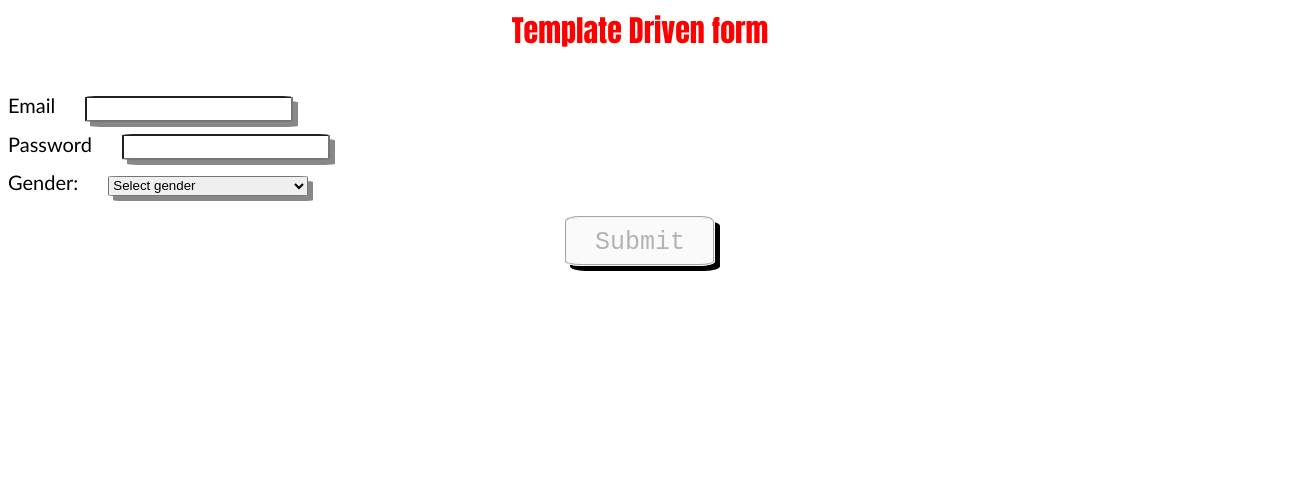
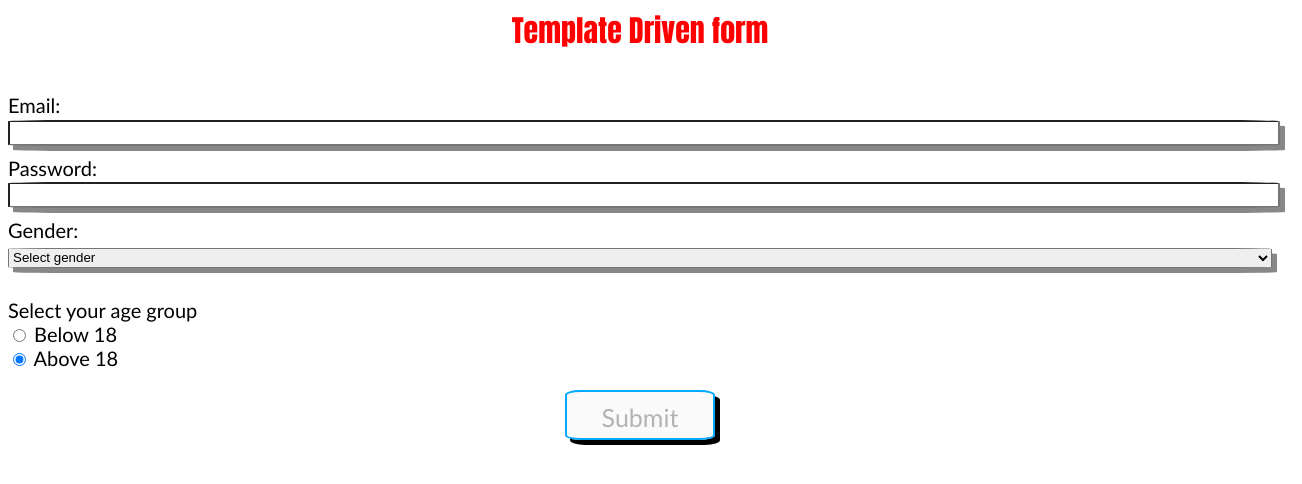
Before and after one commit to dev-shreya/template-form-practice-snippet, an Angular app: page / in a window 1280 px wide. Shown: the top 484 px of the page, 1302 px wide, since content can reach past the window. Built offline with nearby package versions, Linux system fonts and the light colour scheme.

Commit message:
Added radio buttoms and some more validation

```diff
--- a/src/app/header.component.css
+++ b/src/app/header.component.css
@@ -24,14 +24,14 @@
     border-radius: 5%;
     box-shadow: 5px 5px #888888;
     height: 20px;
-    width: 200px;
+    width: 100%;
 
   }
-  input{
+  input.form-control{
     border-radius: 5%;
     box-shadow: 5px 5px #888888;
     height: 20px;
-    width: 200px;
+    width: 100%;
     margin-bottom: 10px;
 
   }
@@ -43,12 +43,16 @@
     height: 50px;
     font-size: 25px;
     font-weight:500;
-    font-family:'Courier New', Courier, monospace;
+    font-family:'Gill Sans', 'Gill Sans MT', Calibri, 'Trebuchet MS', sans-serif;
     box-shadow: 5px 5px black;
     border-style: groove;
     padding: 10px 10px 10px 10px ;
     border-color: aliceblue;
+    border: 2px solid rgb(0, 170, 255);
 
+  }
+  .form-group{
+    display: block;
   }
   .button-container {
     display: flex;
@@ -69,3 +73,6 @@
     color: red;
 
   }
+  .radio-box{
+    margin-top: 30px;
+  }
--- a/src/app/header.component.html
+++ b/src/app/header.component.html
@@ -5,7 +5,7 @@
     <div class="col-md-10 col-sm-8 col-xs-6 col-md-offset-1 col-md-offset-2">
         <form  #f="ngForm" (ngSubmit)="onSubmit(f)">
             <div class="form-group">
-                <label for="email">Email</label>
+                <label for="email">Email:</label>
                 <input type="email" class="form-control"
                 id="email" name="email" email
                 ngModel #email="ngModel" required>
@@ -16,7 +16,7 @@
                 <!-- <button class="btn btn-default"   type="button">Suggest a Username</button> -->
             </div>
             <div class="form-group">
-            <label for="Password">Password</label>
+            <label for="Password">Password:</label>
             <input type="password" class="form-control"
             id="password" ngModel name="password" required minlength="6" #password="ngModel">
             @if(password.touched && !password.valid){
@@ -37,6 +37,24 @@
             }
 
         </div>
+        <div class="radio-box">
+        <label for="ageGroup">Select your age group</label>
+        <div class="form-group">
+            @for(age of ageGroup;track age){
+                <div class="radio" >
+                    <label >
+                        <input type="radio" ngModel
+                        required
+                        name="age"
+                        [value]="age"
+                        [(ngModel)]="defaultAgeGroup">
+                        {{age}}
+                    </label>
+                </div>
+            }
+
+        </div>
+    </div>
         <div class="button-container">
             <button class="btn btn-primary" [disabled]="!f.form.valid">Submit</button>
         </div>
--- a/src/app/header.component.ts
+++ b/src/app/header.component.ts
@@ -10,6 +10,9 @@ import { FormsModule, NgForm } from "@angular/forms";
 })
 export class HeaderComponent{
     defaultGender='';
+    answer='';
+    ageGroup=['Below 18','Above 18'];
+    defaultAgeGroup = 'Above 18';
     onSubmit(form:NgForm){
       console.log(form)
     }
```
